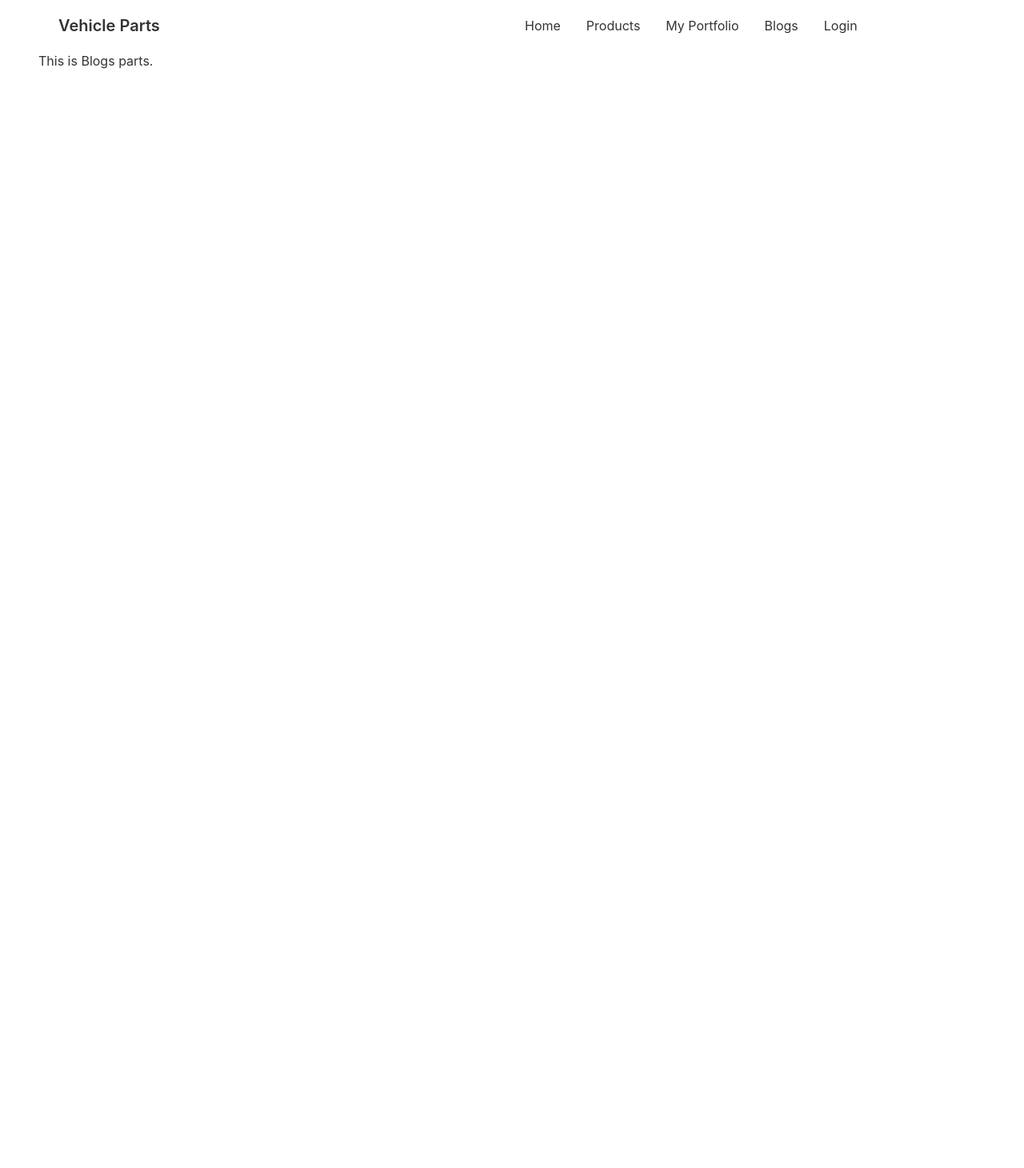
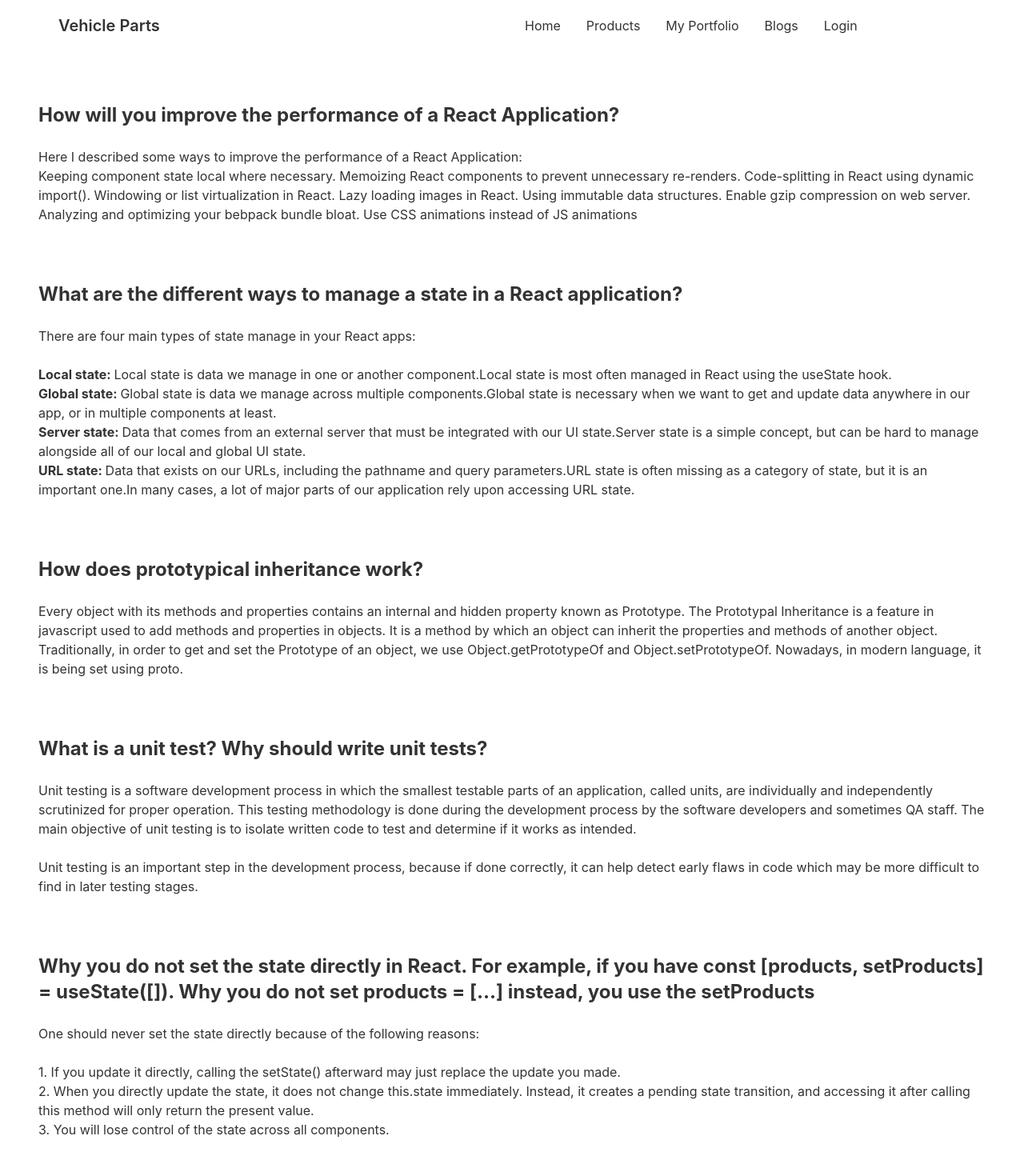
Before and after one commit to faisalkn-71/vehicle-parts-client, a React (Create React App) app: page /blogs in a window 1280 px wide. Shown: the top 1460 px of the page at 80% size. Before the commit the page ends 800 px from the top, so only its background shows below. Built offline with nearby package versions, Linux system fonts and the light colour scheme; no server answers.

Commit message:
blogs-done

```diff
--- a/src/Pages/Blogs/Blogs.js
+++ b/src/Pages/Blogs/Blogs.js
@@ -2,8 +2,83 @@ import React from 'react';
 
 const Blogs = () => {
     return (
-        <div>
-            <h1>This is Blogs parts.</h1>
+        <div className='my-16'>
+            <h1 className='text-2xl font-bold'>How will you improve the performance of a React Application?</h1>
+            <br />
+            <p>Here I described some ways to improve the performance of a React Application:
+                <br />
+                Keeping component state local where necessary. Memoizing React components to prevent unnecessary re-renders. Code-splitting in React using dynamic import(). Windowing or list virtualization in React. Lazy loading images in React. Using immutable data structures. Enable gzip compression on web server. Analyzing and optimizing your bebpack bundle bloat. Use CSS animations instead of JS animations</p>
+
+
+                <br />
+                <br />
+                <br />
+
+
+            <h1 className='text-2xl font-bold'>What are the different ways to manage a state in a React application?</h1>
+            <br />
+            <p>There are four main types of state manage in your React apps:
+
+                <br />
+                <br />
+
+                <span className='font-bold'>Local state: </span>Local state is data we manage in one or another component.Local state is most often managed in React using the useState hook.
+
+                <br />
+
+                <span className='font-bold'>Global state: </span>Global state is data we manage across multiple components.Global state is necessary when we want to get and update data anywhere in our app, or in multiple components at least.
+
+                <br />
+
+                <span className='font-bold'>Server state: </span>Data that comes from an external server that must be integrated with our UI state.Server state is a simple concept, but can be hard to manage alongside all of our local and global UI state.
+
+                <br />
+
+                <span className='font-bold'>URL state: </span>Data that exists on our URLs, including the pathname and query parameters.URL state is often missing as a category of state, but it is an important one.In many cases, a lot of major parts of our application rely upon accessing URL state.
+            </p>
+
+
+            <br />
+            <br />
+            <br />
+
+
+            <h1 className='text-2xl font-bold'>How does prototypical inheritance work?</h1>
+            <br />
+            <p>Every object with its methods and properties contains an internal and hidden property known as Prototype. The Prototypal Inheritance is a feature in javascript used to add methods and properties in objects. It is a method by which an object can inherit the properties and methods of another object. Traditionally, in order to get and set the Prototype of an object, we use Object.getPrototypeOf and Object.setPrototypeOf. Nowadays, in modern language, it is being set using proto.</p>
+
+            <br />
+            <br />
+            <br />
+
+
+            <h1 className='text-2xl font-bold'>What is a unit test? Why should write unit tests?</h1>
+            <br />
+            <p>Unit testing is a software development process in which the smallest testable parts of an application, called units, are individually and independently scrutinized for proper operation. This testing methodology is done during the development process by the software developers and sometimes QA staff.  The main objective of unit testing is to isolate written code to test and determine if it works as intended.
+
+                <br />
+                <br />
+
+                Unit testing is an important step in the development process, because if done correctly, it can help detect early flaws in code which may be more difficult to find in later testing stages.</p>
+
+
+                <br />
+                <br />
+                <br />
+
+
+                <h1 className='text-2xl font-bold'>Why you do not set the state directly in React. For example, if you have const [products, setProducts] = useState([]). Why you do not set products = [...] instead, you use the setProducts</h1>
+                <br />
+                <p>One should never set the state directly because of the following reasons:
+                    <br />
+                <br />
+                1. If you update it directly, calling the setState() afterward may just replace the update you made.
+                <br />
+                2. When you directly update the state, it does not change this.state immediately. Instead, it creates a pending state transition, and accessing it after calling this method will only return the present value.
+                <br />
+                3. You will lose control of the state across all components.</p>
+
+
         </div>
     );
 };
--- a/src/Pages/MyPortfolio/MyPortfolio.js
+++ b/src/Pages/MyPortfolio/MyPortfolio.js
@@ -3,7 +3,7 @@ import FocusButton from '../Shared/FocusButton';
 
 const MyPortfolio = () => {
     return (
-        <div className='mt-20'>
+        <div className='my-20'>
             <h1><span className='font-bold'>Name:</span> Md Faisal Karim</h1>
             <h1><span className='font-bold'>Email:</span> csust2021@gmail.com</h1>
             <h1><span className='font-bold'>Education:</span> CST, 2nd Semister at Changsha University of Science and Technology, China </h1>
```
